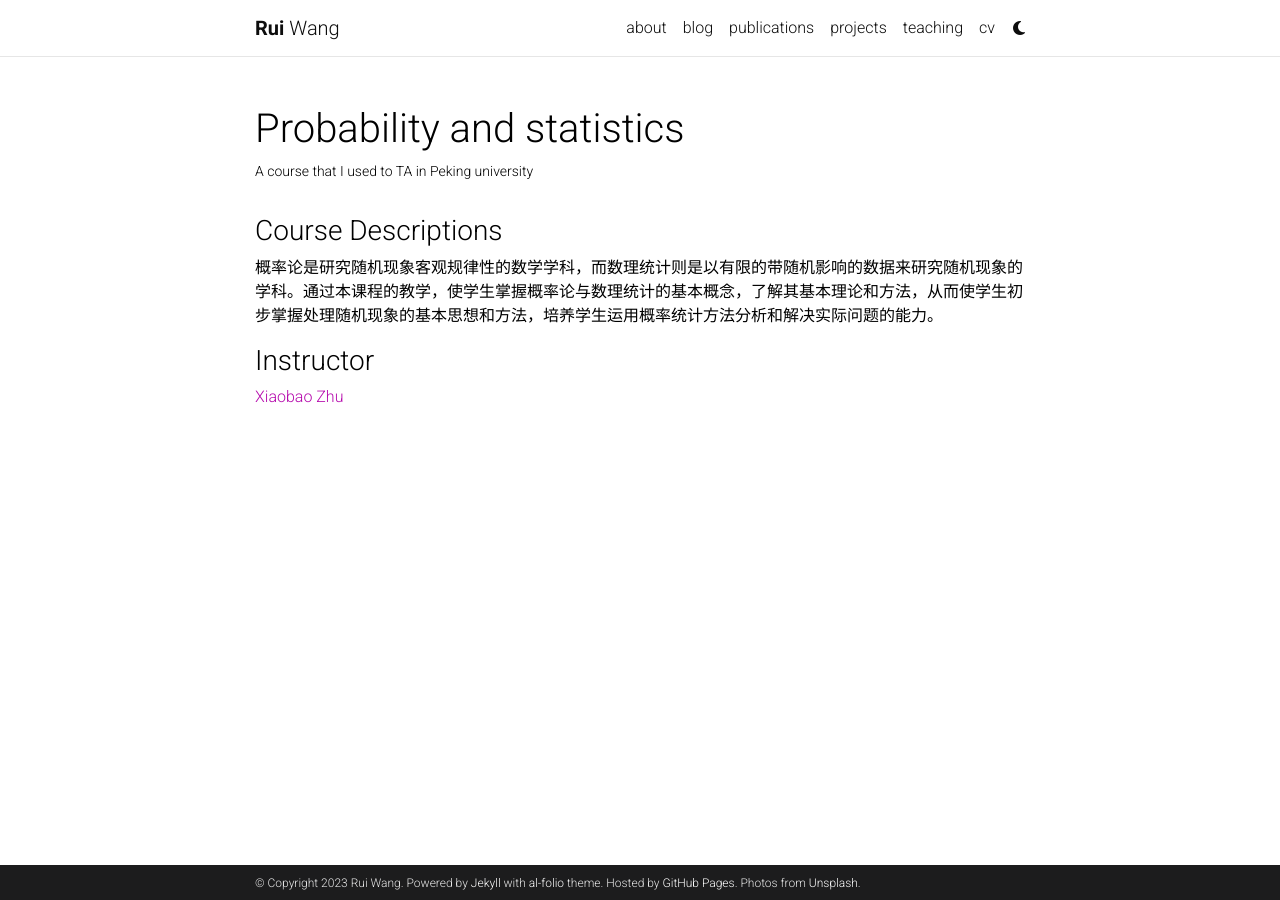
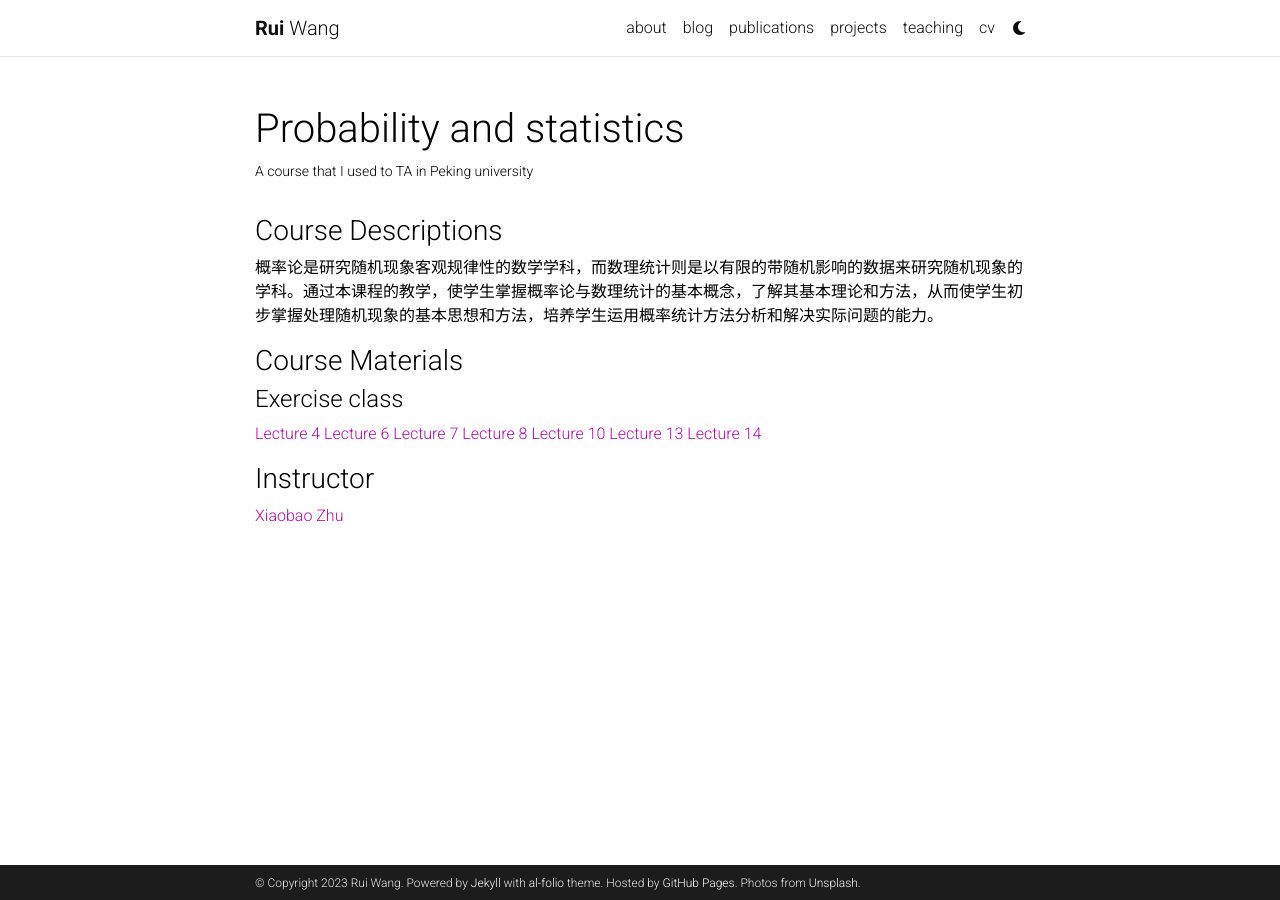
Before and after one commit to wangrui24/wangrui, a Jekyll site: the page built from _projects/TA_2022_probability_and_statistics.md, in a window 1280 px wide. Built offline with Jekyll 4.4.1, drawn with Linux system fonts in a browser that asks for light colours; comment, search, counter and statistics services are not loaded; a style sheet for code colours, icons or effects is not loaded.

Commit message:
Update TA_2022_probability_and_statistics.md

```diff
--- a/_projects/TA_2022_probability_and_statistics.md
+++ b/_projects/TA_2022_probability_and_statistics.md
@@ -10,5 +10,15 @@ category: Teaching assistant
 ### Course Descriptions
 概率论是研究随机现象客观规律性的数学学科，而数理统计则是以有限的带随机影响的数据来研究随机现象的学科。通过本课程的教学，使学生掌握概率论与数理统计的基本概念，了解其基本理论和方法，从而使学生初步掌握处理随机现象的基本思想和方法，培养学生运用概率统计方法分析和解决实际问题的能力。
 
+### Course Materials
+#### Exercise class
+[Lecture 4](http://wangrui24.github.io/assets/teaching/Lecture04.pdf)
+[Lecture 6](http://wangrui24.github.io/files/teaching/Lecture06.pdf)
+[Lecture 7](http://wangrui24.github.io/files/teaching/Lecture07.pdf)
+[Lecture 8](http://wangrui24.github.io/files/teaching/Lecture08.pdf)
+[Lecture 10](http://wangrui24.github.io/files/teaching/Lecture10.pdf)
+[Lecture 13](http://wangrui24.github.io/files/teaching/Lecture13.pdf)
+[Lecture 14](http://wangrui24.github.io/files/teaching/Lecture14.pdf)
+
 ### Instructor
 [Xiaobao Zhu](http://math.ruc.edu.cn/szdw/zgjs/1c97c4bb20264007b091502ba41a12f3.htm)
```
